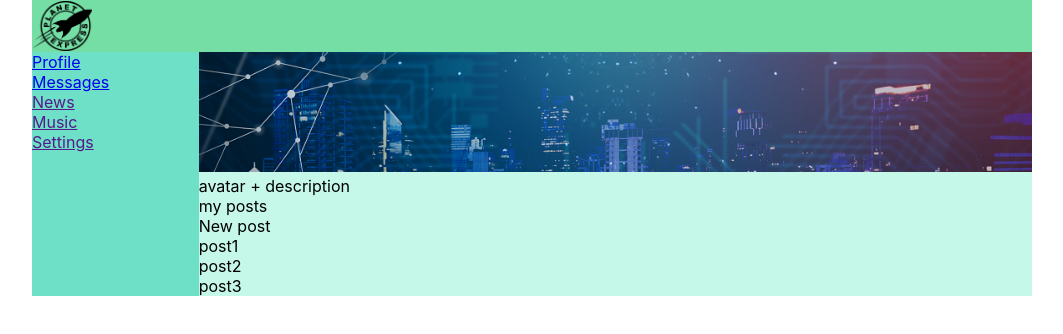
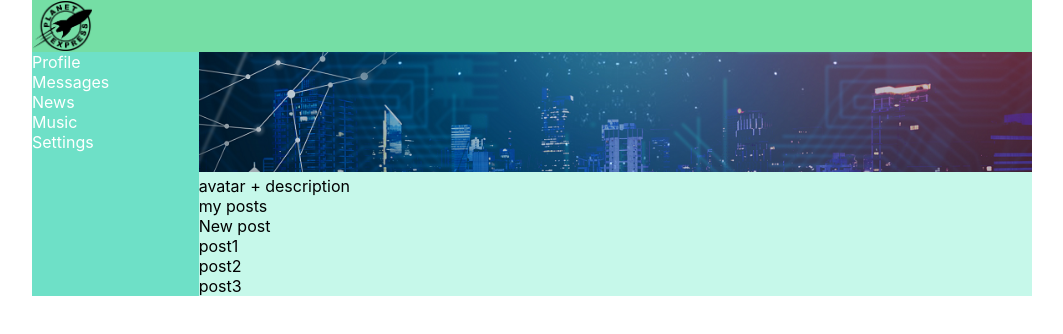
Before and after one commit to sf-minsk/socialnetwork, a React (Create React App) app: page / in a window 1280 px wide. Shown: the top 334 px of the page, without its empty margins (108-1171 px from the left). Built offline with nearby package versions, Linux system fonts and the light colour scheme.

Commit message:
css modules

```diff
--- a/src/components/Header.tsx
+++ b/src/components/Header.tsx
@@ -1,10 +1,10 @@
 import React from 'react';
 import logo from "../pictures/PElogovector.png"
-import './Header.css'
+import classes from './Header.module.css'
 
-const Header = () => {
+function Header() {
     return (
-        <header className="Header">
+        <header className={classes.Header}>
             <img src={logo} alt=""/>
         </header>
     );
--- a/src/components/Navbar.css
+++ b/src/components/Navbar.module.css
@@ -2,3 +2,7 @@
     grid-area: N;
     background-color: #6ee0c7;
 }
+
+.item {
+    color: white;
+}
--- a/src/components/Navbar.tsx
+++ b/src/components/Navbar.tsx
@@ -1,23 +1,23 @@
 import React from 'react';
-import './Navbar.css'
+import classes from './Navbar.module.css'
 
-const Navbar = () => {
+function Navbar() {
     return (
-        <nav className={'Nav'}>
-            <div className='item'>
-                <a href="121">Profile</a>
+        <nav className={classes.Nav}>
+            <div className={classes.item}>
+                <a>Profile</a>
             </div>
-            <div className='item'>
-                <a href="221">Messages</a>
+            <div className={classes.item}>
+                <a>Messages</a>
             </div>
-            <div className='item'>
-                <a href="">News</a>
+            <div className={classes.item}>
+                <a>News</a>
             </div>
-            <div className='item'>
-                <a href="">Music</a>
+            <div className={classes.item}>
+                <a>Music</a>
             </div>
-            <div className='item'>
-                <a href="">Settings</a>
+            <div className={classes.item}>
+                <a>Settings</a>
             </div>
         </nav>
     );
--- a/src/components/Profile.css
+++ b/src/components/Profile.module.css
@@ -2,6 +2,7 @@
     grid-area: C;
     background-color: #c6f8ea;
 }
+
 .Content img {
     width: 100%;
     height: 120px;
--- a/src/components/Profile.tsx
+++ b/src/components/Profile.tsx
@@ -1,10 +1,10 @@
 import React from 'react';
 import logo from '../pictures/contentLogo.png'
-import './Profile.css'
+import classes from './Profile.module.css'
 
-const Profile = () => {
+function Profile() {
     return (
-        <div className={'Content'}>
+        <div className={classes.Content}>
             <img src={logo} alt=""/>
             <div>
                 avatar + description
@@ -15,14 +15,14 @@ const Profile = () => {
             <div>
                 New post
             </div>
-            <div>
-                <div>
+            <div className={classes.posts}>
+                <div className={classes.item}>
                     post1
                 </div>
-                <div>
+                <div className={classes.item}>
                     post2
                 </div>
-                <div>
+                <div className={classes.item}>
                     post3
                 </div>
             </div>
```
Also changed, not shown: src/components/Header.module.css (renamed from src/components/Header.css).
